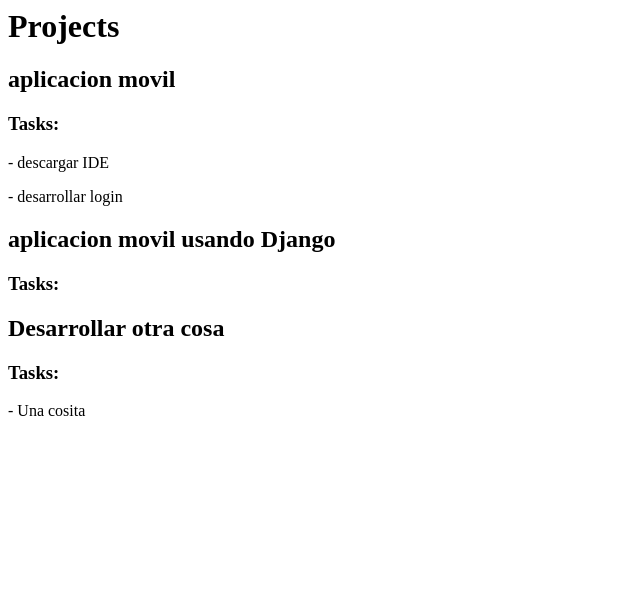
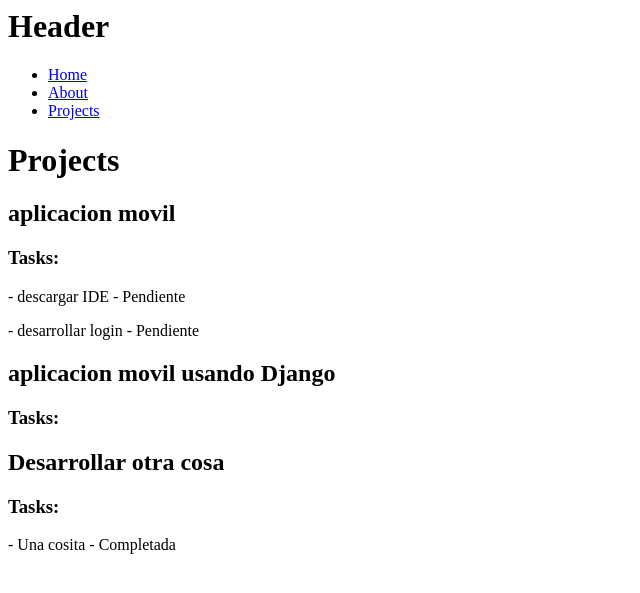
Before and after one commit to MVRTcodes/djangoproject, a Django app: page /projects/ in a window 1280 px wide. Shown: the top 593 px of the page, without its empty margins (0-640 px from the left). Run offline with Django 5.2, Linux system fonts and the light colour scheme; data comes from the database, SQL or seed files in the repository; both versions use the stored data as it was after the commit.

Commit message:
template inheritance

```diff
--- a/coffeeapp/models.py
+++ b/coffeeapp/models.py
@@ -12,6 +12,7 @@ class Task(models.Model):
     title = models.CharField(max_length=200)
     description = models.TextField()
     project = models.ForeignKey(Project, on_delete=models.CASCADE)
+    done = models.BooleanField(default=False)
 
     def __str__(self):
         return self.title + ' - '+ self.project.name
--- a/coffeeapp/templates/about.html
+++ b/coffeeapp/templates/about.html
@@ -1,2 +1,8 @@
+{% extends 'layouts/header.html' %}
+
+{% block content %}
+
 <h1>About</h1>
 <p>Lorem, ipsum dolor sit amet consectetur adipisicing elit. Tempore minus modi rerum voluptates officia iusto! Nisi eligendi deserunt dolore officiis animi, dolorem cum dolorum facere optio eaque culpa, delectus praesentium similique nulla rerum laborum. Esse inventore, odio dicta sunt voluptatibus consectetur eius facere. Harum illo soluta earum, nisi corporis voluptates.</p>
+
+{% endblock %}
--- a/coffeeapp/templates/index.html
+++ b/coffeeapp/templates/index.html
@@ -1,2 +1,8 @@
+{% extends 'layouts/header.html' %}
+
+{% block content %}
+
 <h1>Index Page</h1>
 <p>Lorem ipsum dolor sit amet consectetur, adipisicing elit. At quos repellat possimus minima asperiores excepturi officia cupiditate, autem sed praesentium totam obcaecati saepe porro non maiores dolore nisi, voluptatibus a, reprehenderit culpa! Porro dolor reiciendis eaque inventore tenetur voluptate! Ducimus!</p>
+
+{% endblock %}
--- /dev/null
+++ b/coffeeapp/templates/layouts/header.html
@@ -0,0 +1,17 @@
+<h1>Header</h1>
+<nav>
+    <ul>
+        <li>
+            <a href="/">Home</a>
+        </li>
+        <li>
+            <a href="/about">About</a>
+        </li>
+        <li>
+            <a href="/projects">Projects</a>
+        </li>
+    </ul>
+</nav>
+
+{% block content %}
+{% endblock %}
--- a/coffeeapp/templates/projects.html
+++ b/coffeeapp/templates/projects.html
@@ -1,3 +1,7 @@
+{% extends 'layouts/header.html' %}
+
+{% block content %}
+
 <h1>Projects</h1>
 
 {% for project in projects %}
@@ -10,9 +14,11 @@
     <h3>Tasks: </h3>
     {%for task in tasks %}
     {%if task.project_id == project.id%}
-    <p>- {{task.title}}</p>
+    <p>- {{task.title}} - {%if task.done %} Completada {% else %} Pendiente {% endif %}</p>
     {% endif %}
     {% endfor %}
 </div>
 
 {% endfor %}
+
+{% endblock %}
--- a/coffeeapp/templates/tasks.html
+++ b/coffeeapp/templates/tasks.html
@@ -1,2 +1,8 @@
+{% extends 'layouts/header.html' %}
+
+{% block content %}
+
 <h1> Task: {{task}}</h1>
 <p>Lorem ipsum dolor sit, amet consectetur adipisicing elit. Totam dolorum hic nemo molestiae earum eum in, voluptatem natus dolores expedita ea ex porro harum odio reprehenderit ipsam doloribus quidem facilis, cumque sit iure aperiam nulla eos! Iure ad repudiandae eligendi natus dolorum officiis, quibusdam provident quas sed, dignissimos minus voluptatum!</p>
+
+{% endblock %}
```
Also changed, not shown: coffeeapp/migrations/0003_task_done.py (added), db.sqlite3.
